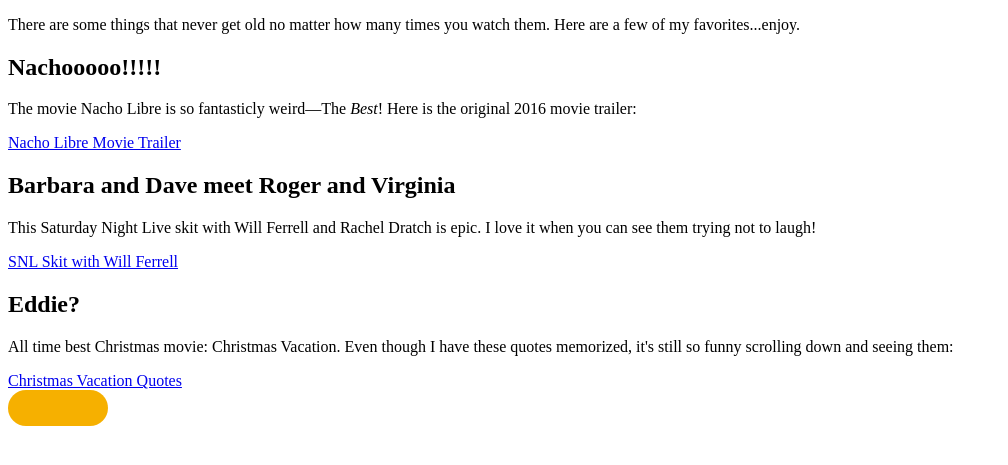
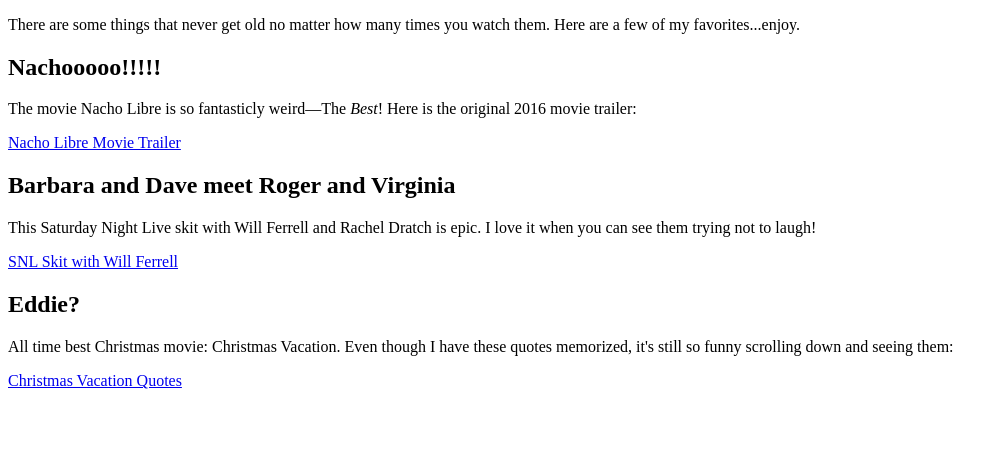
Before and after one commit to jlr12345/jlr12345.github.io, a plain HTML site: page amuse.html in a window 1280 px wide. Shown: the part 105-570 px from the top of the page, without its empty margins (0-1008 px from the left). Drawn offline with Linux system fonts and the light colour scheme.

Commit message:
Update amuse.html

```diff
--- a/amuse.html
+++ b/amuse.html
@@ -20,11 +20,4 @@
     <p>All time best Christmas movie: Christmas Vacation. Even though I have these quotes memorized, it's still so funny scrolling down and seeing them:</p>
     <a href="https://www.countryliving.com/life/g28816645/christmas-vacation-movie-quotes/">Christmas Vacation Quotes</a>
   </body>
-      <table border="0" cellpadding="0" cellspacing="0">
-      <tbody>
-        <tr>
-          <td class="pink-button text-button" style="background: rgb(246, 176, 0); color: rgb(193, 205, 220); font-family: Muli, Arial, sans-serif; font-size: 20px; line-height: 18px; padding: 18px 50px; border-radius: 26px; font-weight: bold;"><a class="link-white" href="https://jlr12345.github.io/index.html" style="color:#013c65; text-decoration:none;>HOME</a></td>
-        </tr>
-      </tbody>
-    </table>
-</html>
+  </html>
```
